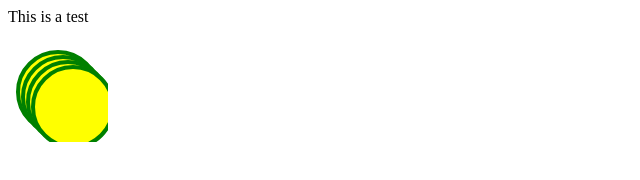
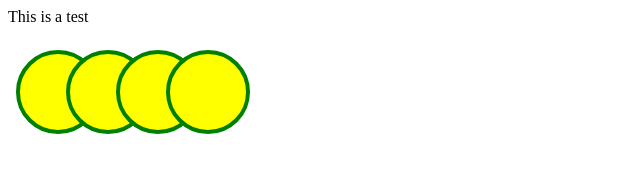
Before and after one commit to danstaines/retreat-d3, a plain HTML site: page index.html in a window 1280 px wide. Shown: the whole page, without its empty margins (0-640 px from the left). Drawn offline with nearby package versions, Linux system fonts and the light colour scheme.

Commit message:
Update index.html

```diff
--- a/index.html
+++ b/index.html
@@ -7,11 +7,11 @@
   <p>
     This is a test
   </p>
-    <svg width="100" height="100">
+    <svg width="500" height="100">
   <circle cx="50" cy="50" r="40" stroke="green" stroke-width="4" fill="yellow" />
-  <circle cx="55" cy="55" r="40" stroke="green" stroke-width="4" fill="yellow" />
-  <circle cx="60" cy="60" r="40" stroke="green" stroke-width="4" fill="yellow" />
-  <circle cx="65" cy="65" r="40" stroke="green" stroke-width="4" fill="yellow" />
+  <circle cx="100" cy="50" r="40" stroke="green" stroke-width="4" fill="yellow" />
+  <circle cx="150" cy="50" r="40" stroke="green" stroke-width="4" fill="yellow" />
+  <circle cx="200" cy="50" r="40" stroke="green" stroke-width="4" fill="yellow" />
   </svg>
 </body>
 </html>
```
